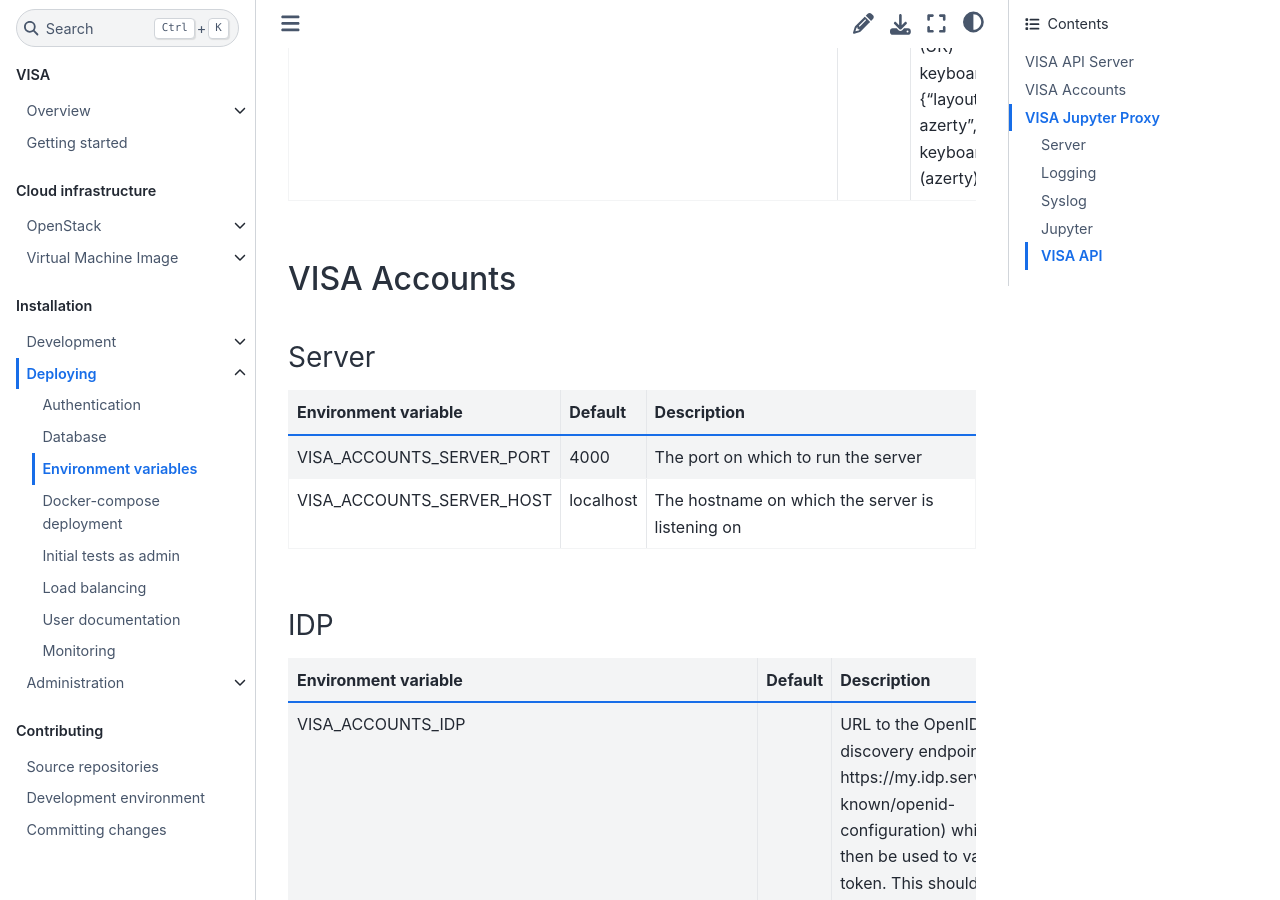
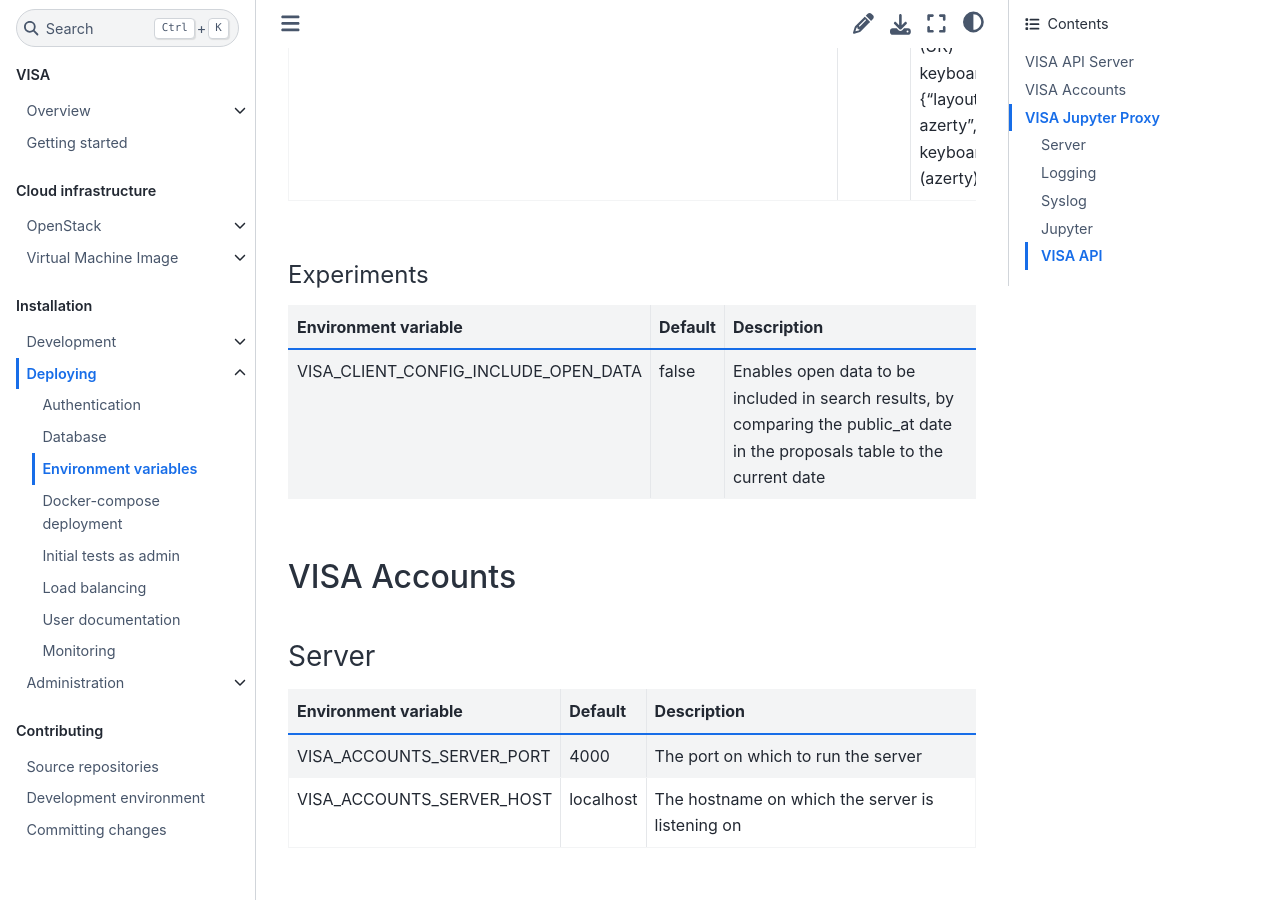
Before and after one commit to ILLGrenoble/visa-docs, a Sphinx documentation site: the page built from docs/source/deploying/deploying-env-vars.md, in a window 1280 px wide and 900 px high, scrolled down 13987 px. Built offline with Sphinx 7.4.7 and the Sphinx Book theme 1.1.4, drawn with Linux system fonts in a browser that asks for light colours.

Commit message:
Add VISA_CLIENT_CONFIG_INCLUDE_OPEN_DATA env var

```diff
--- a/docs/source/deploying/deploying-env-vars.md
+++ b/docs/source/deploying/deploying-env-vars.md
@@ -180,6 +180,11 @@ The analytics environment variables are associated to the use of a [Matamo](http
 | VISA_CLIENT_CONFIG_DESKTOP_ALLOWED_CLIPBOARD_URL_HOSTS | []  |  By specifying the contents of the clipboard of the remote desktop, a remote application can make VISA open a popup in the client browser to request the user to open another URL (for example to open an electronic logbook, data portal, chat window). To ensure that the URL is acceptiblen, VISA is configured with a list of accepted hosts.  |
 | VISA_CLIENT_CONFIG_DESKTOP_KEYBOARD_LAYOUTS | []  |  Specifies the list of keyboard layouts that are proposed to a user, eg [{"layout":"en-gb-qwerty","name":"English (UK) keyboard","selected":true},{"layout":"fr-fr-azerty","name":"French keyboard (azerty)","selected":false}]  |
 
+#### Experiments
+
+| Environment variable | Default | Description |
+|---|---|---|
+| VISA_CLIENT_CONFIG_INCLUDE_OPEN_DATA |  false |  Enables open data to be included in search results, by comparing the public_at date in the proposals table to the current date |
 
 (deployment_environment_variables_accounts)=
 ## VISA Accounts
```
